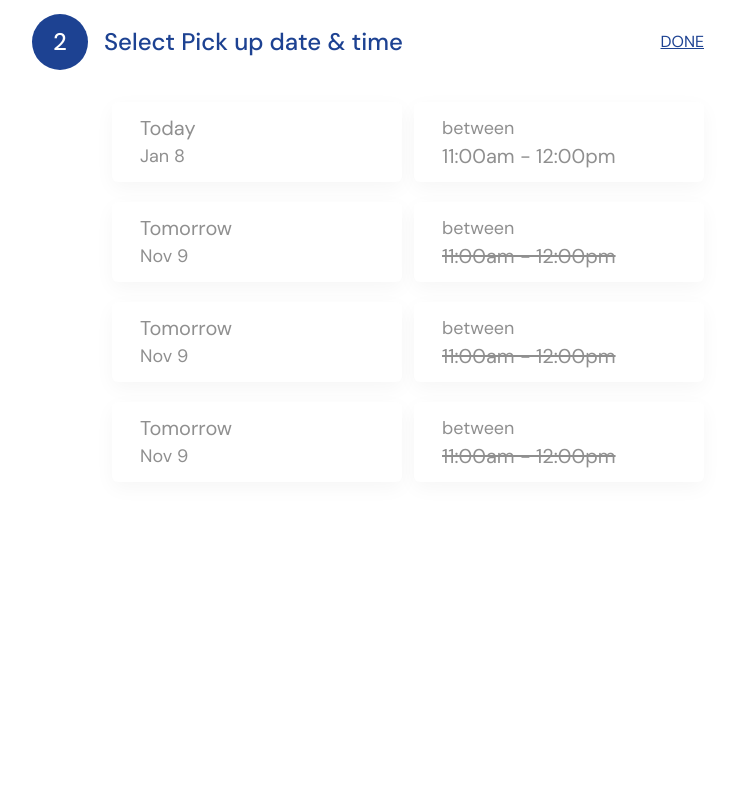
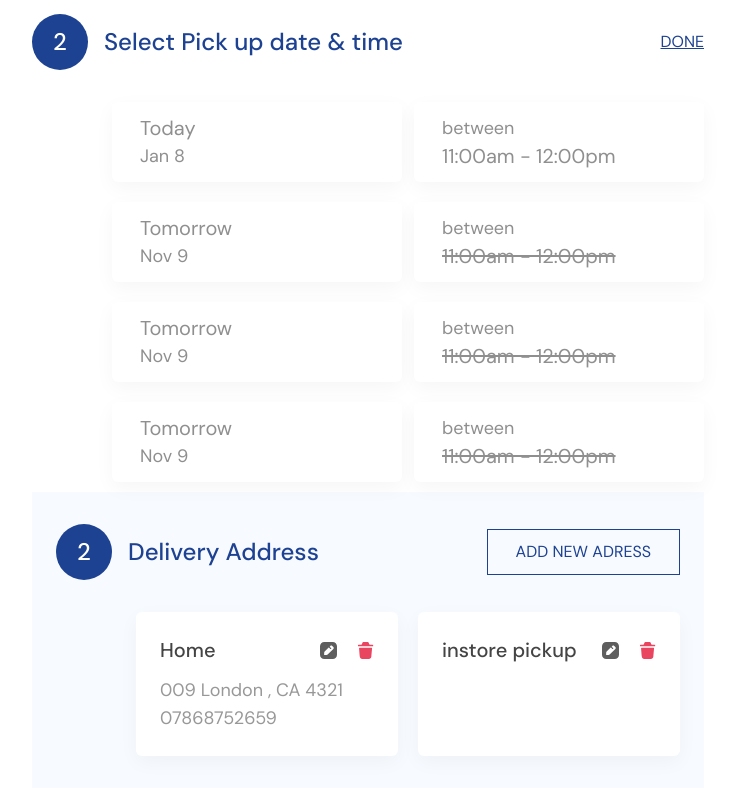
Before and after one commit to vfshera/dry-clean, a website: page src/index.html in a window 1280 px wide. Shown: the part 2754-3554 px from the top of the page, without its empty margins (98-833 px from the left). Before the commit the page ends 3376 px from the top, so only its background shows below. Drawn offline with nearby package versions, Linux system fonts and the light colour scheme; files that its build step writes are made by us from their sources.

Commit message:
delivery

```diff
--- a/src/index.html
+++ b/src/index.html
@@ -587,6 +587,61 @@
           </div>
         </div>
       </section>
+
+      <!-- DELIVERY ADDRESS -->
+      <section class="flex flex-col gap-8 mt-2.5 bg-[#F7FAFF] px-6 py-8">
+        <!-- HEADER -->
+        <div class="flex justify-between items-center">
+          <!-- left -->
+          <div class="flex gap-4 items-center">
+            <div
+              class="bg-blue-2 h-14 text-2xl flex items-center justify-center font-medium text-white aspect-square rounded-full"
+            >
+              2
+            </div>
+
+            <p class="text-blue-2 text-2xl font-medium">Delivery Address</p>
+          </div>
+
+          <button
+            class="uppercase px-7 py-2.5 border border-blue-2 text-blue-2"
+          >
+            Add New Adress
+          </button>
+        </div>
+
+        <!-- ADDRESSES -->
+
+        <div class="grid grid-cols-2 pl-20 gap-5">
+          <!-- address -->
+          <div
+            class="bg-white rounded-md p-6 [box-shadow:0px_6px_20px_rgba(0,0,0,0.04)]"
+          >
+            <div class="flex justify-between items-center">
+              <p class="text-xl font-medium text-gray-3">Home</p>
+              <div class="flex items-center gap-5">
+                <img src="/public/images/edit.svg" alt="edit" />
+                <img src="/public/images/del.svg" alt="delete" />
+              </div>
+            </div>
+            <p class="text-gray-5 text-lg mt-3">
+              009 London , CA 4321 07868752659
+            </p>
+          </div>
+          <!-- instore address -->
+          <div
+            class="bg-white rounded-md p-6 [box-shadow:0px_6px_20px_rgba(0,0,0,0.04)]"
+          >
+            <div class="flex justify-between items-center">
+              <p class="text-xl font-medium text-gray-3">instore pickup</p>
+              <div class="flex items-center gap-5">
+                <img src="/public/images/edit.svg" alt="edit" />
+                <img src="/public/images/del.svg" alt="delete" />
+              </div>
+            </div>
+          </div>
+        </div>
+      </section>
     </main>
     <aside class="col-span-1">Side</aside>
   </body>
```
Also changed, not shown: public/images/del.svg (added), public/images/edit.svg (added).
